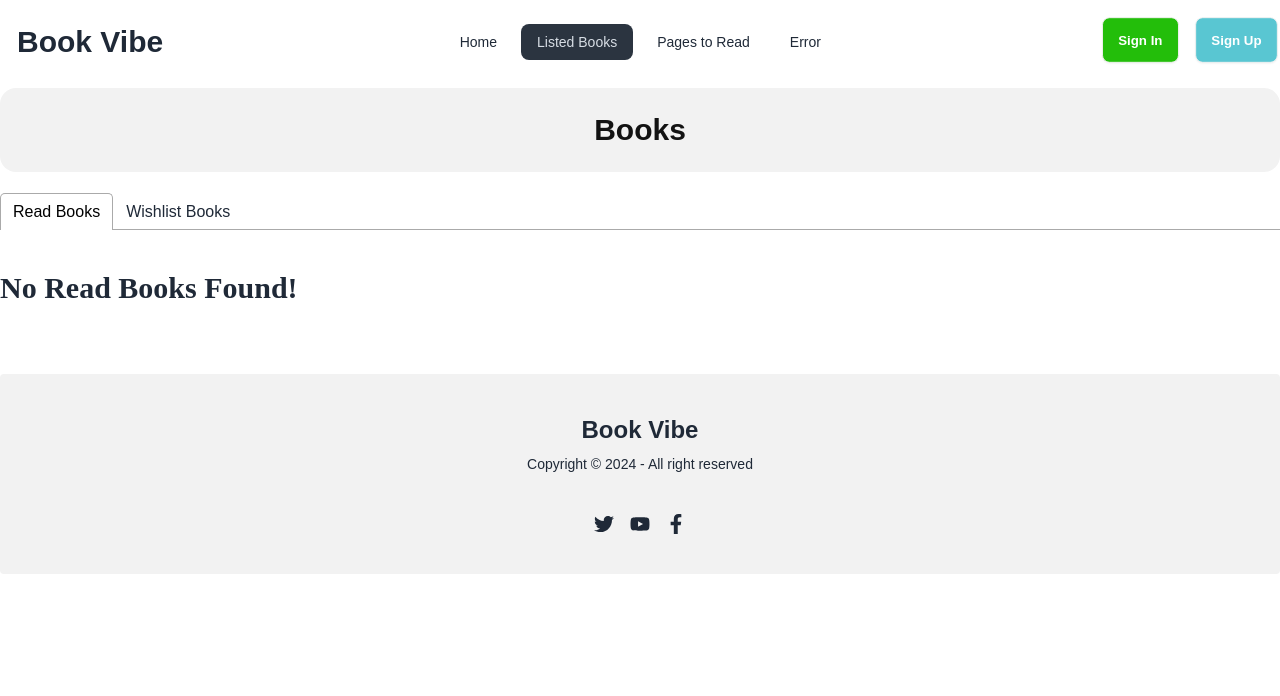
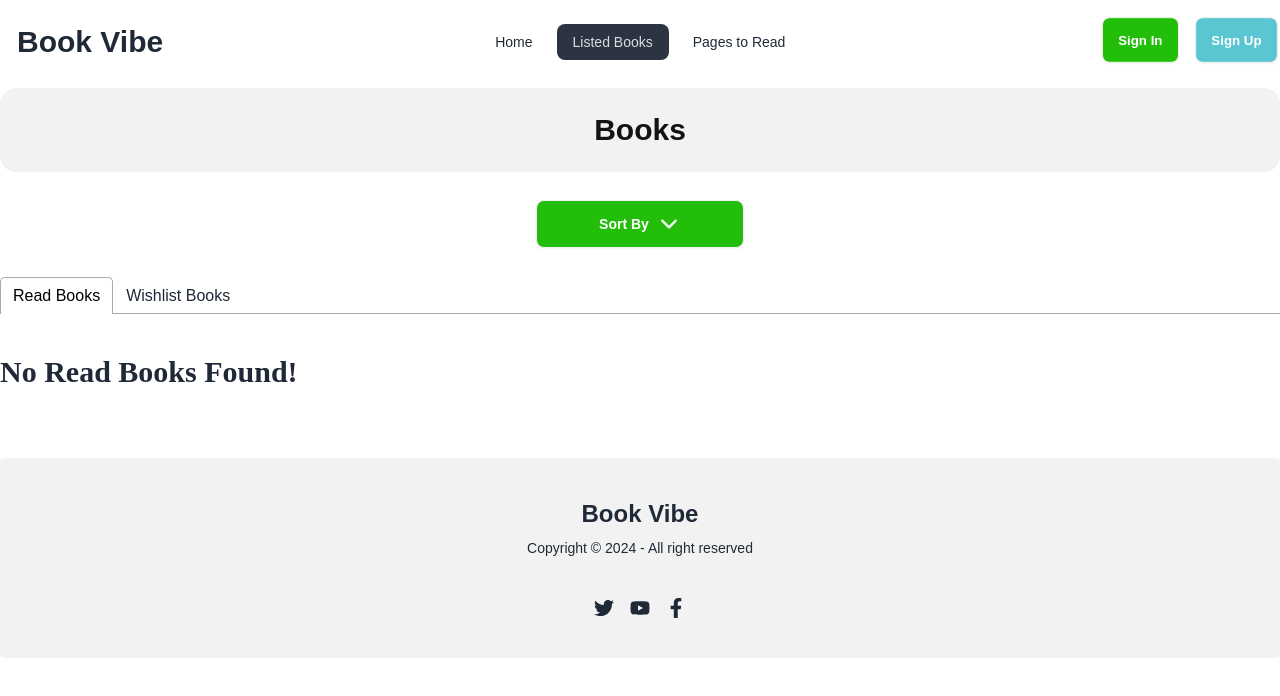
Before and after one commit to arparvej1/assignment-8-book-review, a React (Create React App) app: page /listed-books in a window 1280 px wide. Shown: the top 696 px of the page. Built offline with nearby package versions, Linux system fonts and the light colour scheme.

Commit message:
sort function added

```diff
--- a/src/components/Header/Header.jsx
+++ b/src/components/Header/Header.jsx
@@ -6,7 +6,6 @@ const Header = () => {
     <li><NavLink to="/">Home</NavLink></li>
     <li><NavLink to="/listed-books">Listed Books</NavLink></li>
     <li><NavLink to="/pages-to-read">Pages to Read</NavLink></li>
-    <li><NavLink to="/error-page">Error</NavLink></li>
   </>
 
   const userBtn = <>
--- a/src/components/ListedBooks/ListedBooks.jsx
+++ b/src/components/ListedBooks/ListedBooks.jsx
@@ -1,9 +1,11 @@
 import { Tab, Tabs, TabList, TabPanel } from 'react-tabs';
 import 'react-tabs/style/react-tabs.css';
 import ReadBooks from '../ReadBooks/ReadBooks';
-import { useLoaderData } from 'react-router-dom';
+import { Link, useLoaderData } from 'react-router-dom';
 import { useEffect, useState } from 'react';
 import { getStoredBookList } from '../utility/localStorage';
+import { IoIosArrowDown } from "react-icons/io";
+
 
 const ListedBooks = () => {
   const books = useLoaderData();
@@ -23,10 +25,29 @@ const ListedBooks = () => {
     }
   }, [])
 
+  const handleSort = (sortBtn) => {
+    readBookList.sort(function (a, b) { return b[sortBtn] - a[sortBtn] });
+    wishlistBookList.sort(function (a, b) { return b[sortBtn] - a[sortBtn] });
+  }
+
   return (
     <div>
       <div className="text-center rounded-2xl bg-base-200 py-6 my-5">
         <h1 className="text-2xl md:text-3xl font-bold text-[#131313]">Books</h1>
+      </div>
+      <div className='my-6 text-center'>
+
+        <div className="dropdown">
+          <div tabIndex={0} role="button" className="btn m-1 bg-[#23BE0A] hover:bg-[#22be0ac5] text-white w-52">Sort By <IoIosArrowDown className='text-2xl' />
+          </div>
+          <ul tabIndex={0} className="dropdown-content z-[1] menu p-2 shadow bg-base-100 rounded-box w-52">
+            <li><Link onClick={() => handleSort('rating')}>Rating</Link></li>
+            <li><Link onClick={() => handleSort('totalPages')}>Number of pages</Link></li>
+            <li><Link onClick={() => handleSort('yearOfPublishing')}>Publisher year</Link></li>
+          </ul>
+        </div>
+
+
       </div>
       <div>
         <Tabs>
@@ -36,7 +57,7 @@ const ListedBooks = () => {
           </TabList>
 
           <TabPanel>
-          <h3 className={`font-semibold ${readBookList.length ? 'hidden' : ''} text-3xl my-10`}>No Read Books Found!</h3>
+            <h3 className={`font-semibold ${readBookList.length ? 'hidden' : ''} text-3xl my-10`}>No Read Books Found!</h3>
             <div className='flex flex-col gap-7 my-7'>
               {
                 readBookList.map(book => <ReadBooks key={book.bookId} book={book}></ReadBooks>)
```
